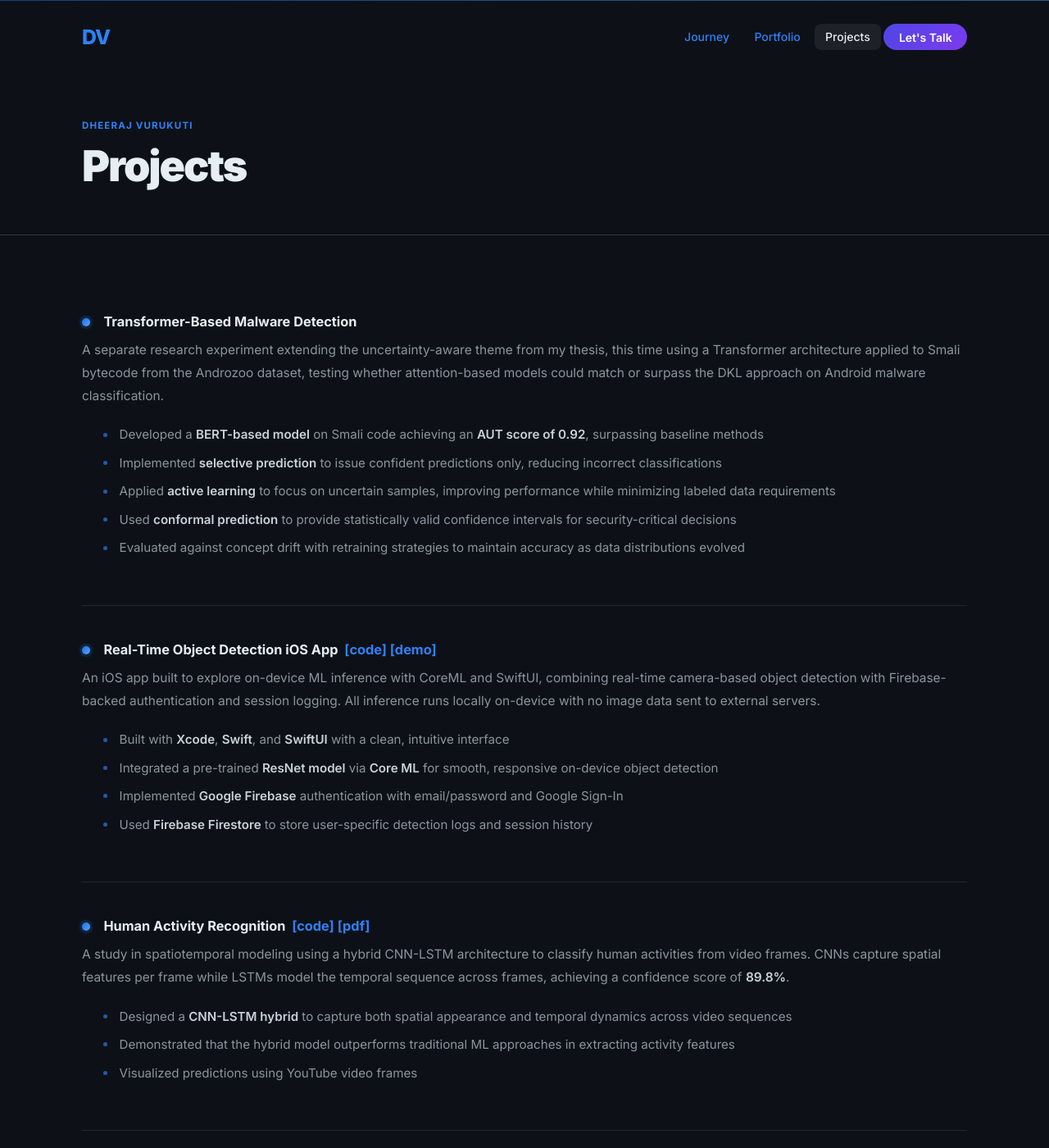
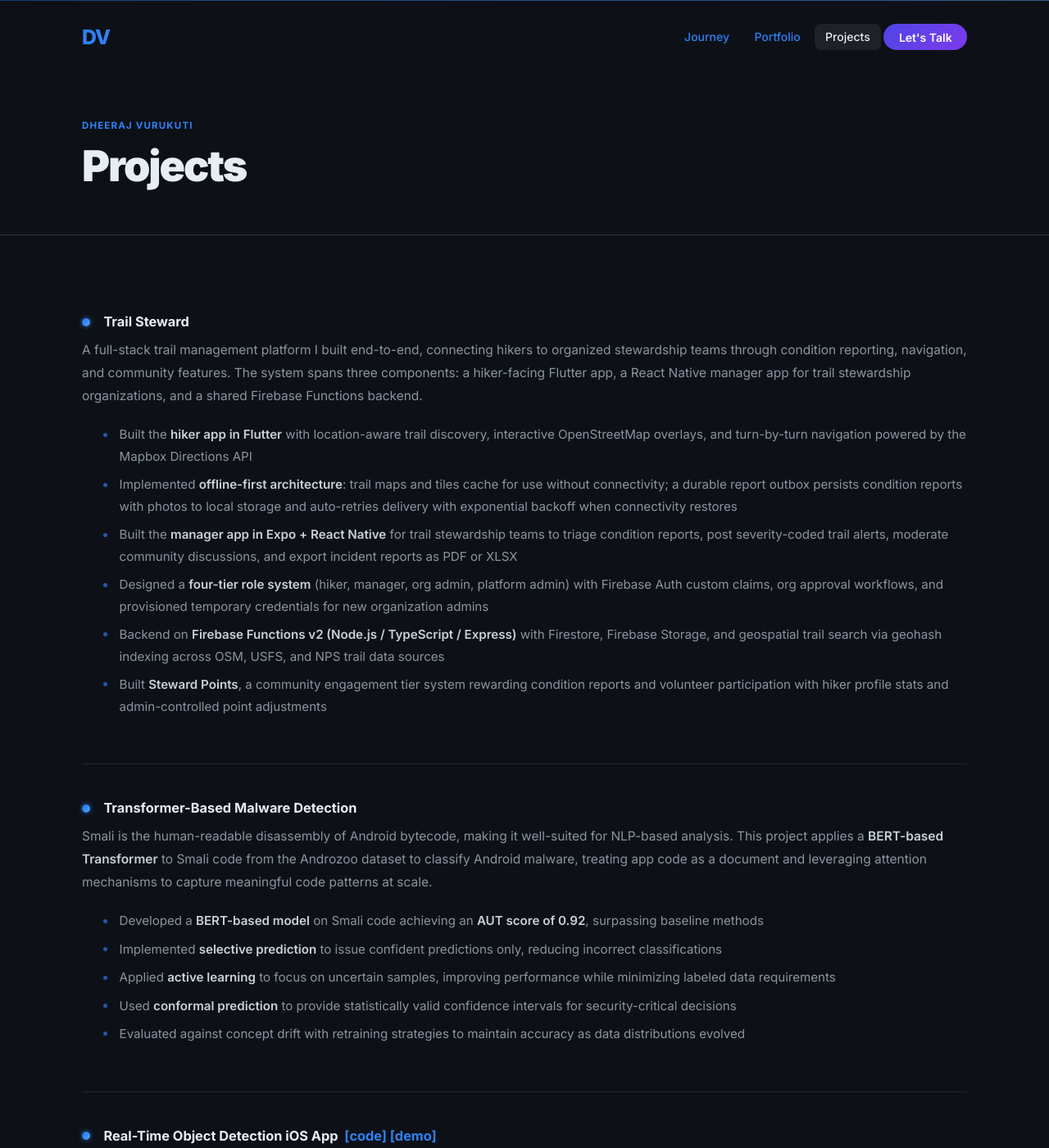
Before and after one commit to dheerajvurukuti/dheerajvurukuti.github.io, a Jekyll site: the page built from _pages/projects.md, in a window 1280 px wide and 1400 px high. Shown: the whole window at 82% size. Built offline with Jekyll 4.4.1, drawn with Linux system fonts in a browser that asks for light colours.

Commit message:
Add TS Project

```diff
--- a/_pages/projects.md
+++ b/_pages/projects.md
@@ -5,9 +5,22 @@ permalink: /projects/
 author_profile: false
 ---
 
+### Trail Steward
+
+A full-stack trail management platform I built end-to-end, connecting hikers to organized stewardship teams through condition reporting, navigation, and community features. The system spans three components: a hiker-facing Flutter app, a React Native manager app for trail stewardship organizations, and a shared Firebase Functions backend.
+
+- Built the **hiker app in Flutter** with location-aware trail discovery, interactive OpenStreetMap overlays, and turn-by-turn navigation powered by the Mapbox Directions API
+- Implemented **offline-first architecture**: trail maps and tiles cache for use without connectivity; a durable report outbox persists condition reports with photos to local storage and auto-retries delivery with exponential backoff when connectivity restores
+- Built the **manager app in Expo + React Native** for trail stewardship teams to triage condition reports, post severity-coded trail alerts, moderate community discussions, and export incident reports as PDF or XLSX
+- Designed a **four-tier role system** (hiker, manager, org admin, platform admin) with Firebase Auth custom claims, org approval workflows, and provisioned temporary credentials for new organization admins
+- Backend on **Firebase Functions v2 (Node.js / TypeScript / Express)** with Firestore, Firebase Storage, and geospatial trail search via geohash indexing across OSM, USFS, and NPS trail data sources
+- Built **Steward Points**, a community engagement tier system rewarding condition reports and volunteer participation with hiker profile stats and admin-controlled point adjustments
+
+---
+
 ### Transformer-Based Malware Detection
 
-A separate research experiment extending the uncertainty-aware theme from my thesis, this time using a Transformer architecture applied to Smali bytecode from the Androzoo dataset, testing whether attention-based models could match or surpass the DKL approach on Android malware classification.
+Smali is the human-readable disassembly of Android bytecode, making it well-suited for NLP-based analysis. This project applies a **BERT-based Transformer** to Smali code from the Androzoo dataset to classify Android malware, treating app code as a document and leveraging attention mechanisms to capture meaningful code patterns at scale.
 
 - Developed a **BERT-based model** on Smali code achieving an **AUT score of 0.92**, surpassing baseline methods
 - Implemented **selective prediction** to issue confident predictions only, reducing incorrect classifications
```
Also changed, not shown: _pages/about.md (+0 -4 lines).
